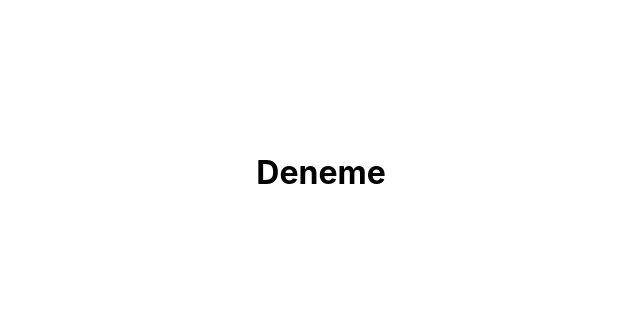
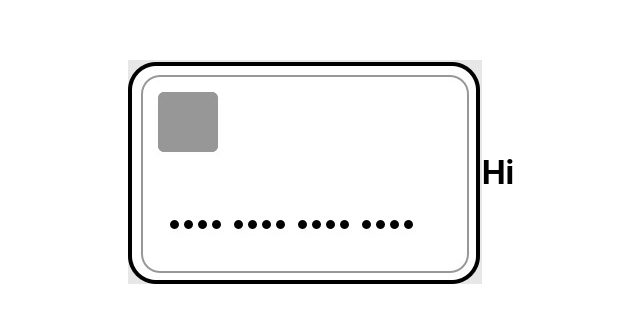
Before and after one commit to muhammedogz/Credit-Card-Payment-Page, a React (Create React App) app in the folder card-project/: page / in a window 1280 px wide. Shown: the part 228-550 px from the top of the page, without its empty margins (319-959 px from the left). Built offline with nearby package versions, Linux system fonts and the light colour scheme.

Commit message:
Add images

```diff
--- /dev/null
+++ b/card-project/src/Components/Card.tsx
@@ -0,0 +1,16 @@
+
+const front = '/card_front.jpg';
+const back = '/card_back.jpg';
+
+console.log(process.env.PUBLIC_URL)
+
+const Card = () => {
+    return (
+        <>
+        <img src={front} alt='card' />
+            <h1>Hi</h1>
+        </>
+    )
+}
+
+export default Card
--- a/card-project/src/Components/CardLayout.tsx
+++ b/card-project/src/Components/CardLayout.tsx
@@ -1,9 +1,10 @@
+import Card from './Card'
 import './CardLayout.scss';
 
 const CardLayout = () => {
     return (
         <div className='center-div'>
-            <h1>Deneme</h1>
+            <Card />
         </div>
     )
 }
--- /dev/null
+++ b/card-project/src/index.d.ts
@@ -0,0 +1 @@
+declare module '*.jpg';
```
Also changed, not shown: card-project/public/card_back.jpg (added), card-project/public/card_front.jpg (added).
